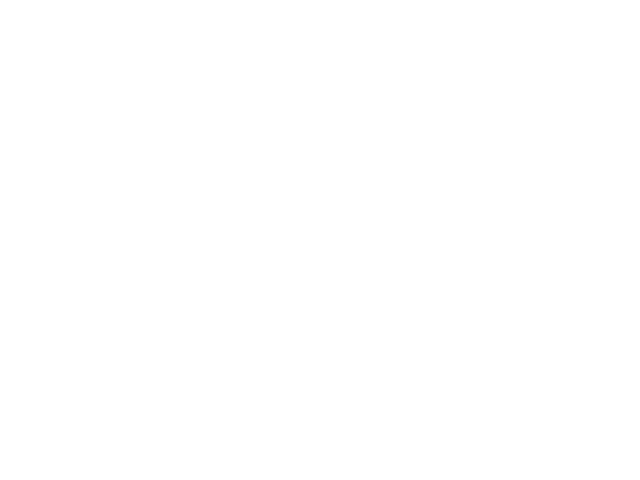
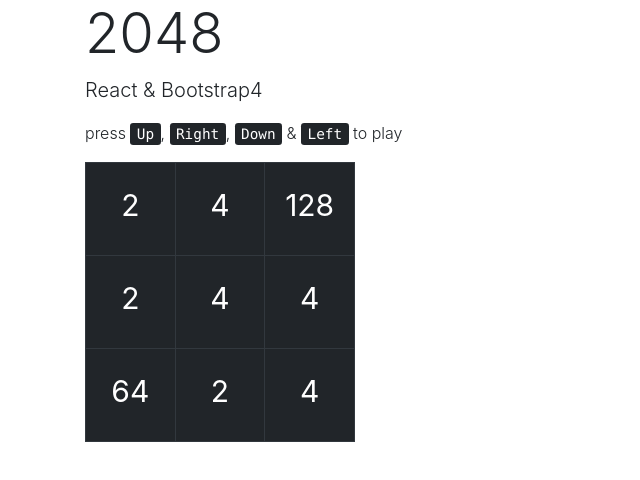
Before and after one commit to ap080221063/React, a plain HTML site: page index.html in a window 1280 px wide. Shown: the whole page, without its empty margins (0-640 px from the left). Drawn offline with nearby package versions, Linux system fonts and the light colour scheme.

Commit message:
css and other script imports, testing out bootstrap 4

```diff
--- a/index.html
+++ b/index.html
@@ -1,4 +1,46 @@
-<html>
-    <head></head>
-    <body></body>
+<!doctype html>
+<html lang="en">
+    <head>
+        <script crossorigin src="https://unpkg.com/react@16/umd/react.development.js"></script>
+        <script crossorigin src="https://unpkg.com/react-dom@16/umd/react-dom.development.js"></script>
+        <script src="https://code.jquery.com/jquery-3.2.1.slim.min.js" integrity="sha384-KJ3o2DKtIkvYIK3UENzmM7KCkRr/rE9/Qpg6aAZGJwFDMVNA/GpGFF93hXpG5KkN" crossorigin="anonymous"></script>
+        <script src="https://cdnjs.cloudflare.com/ajax/libs/popper.js/1.12.3/umd/popper.min.js" integrity="sha384-vFJXuSJphROIrBnz7yo7oB41mKfc8JzQZiCq4NCceLEaO4IHwicKwpJf9c9IpFgh" crossorigin="anonymous"></script>
+        <script src="https://maxcdn.bootstrapcdn.com/bootstrap/4.0.0-beta.2/js/bootstrap.min.js" integrity="sha384-alpBpkh1PFOepccYVYDB4do5UnbKysX5WZXm3XxPqe5iKTfUKjNkCk9SaVuEZflJ" crossorigin="anonymous"></script>
+        <link rel="stylesheet" href="https://maxcdn.bootstrapcdn.com/bootstrap/4.0.0-beta.2/css/bootstrap.min.css" integrity="sha384-PsH8R72JQ3SOdhVi3uxftmaW6Vc51MKb0q5P2rRUpPvrszuE4W1povHYgTpBfshb" crossorigin="anonymous">
+        <link rel="stylesheet" type="text/css" href="stylesheet.css">
+    </head>
+    <body>
+        <div class="container">
+            <div>
+                <h1 class="display-4">2048</h1>
+                <p class="lead">
+                    React &amp; Bootstrap4
+                </p>
+                <p class="font-weight-light">
+                    press <kbd>Up</kbd>, <kbd>Right</kbd>, <kbd>Down</kbd> &amp; <kbd>Left</kbd> to play
+                </p>
+            </div>
+            <div>
+                <table id="gametable" class="table table-dark table-bordered">
+                    <tbody>
+                        <tr>
+                          <td>2</td>
+                          <td>4</td>
+                          <td>128</td>
+                        </tr>
+                        <tr>
+                          <td>2</td>
+                          <td>4</td>
+                          <td>4</td>
+                        </tr>
+                        <tr>
+                          <td>64</td>
+                          <td>2</td>
+                          <td>4</td>
+                        </tr>
+                    </tbody>
+                </table>
+            </div>
+        </div>
+    </body>
 </html>
--- /dev/null
+++ b/stylesheet.css
@@ -0,0 +1,16 @@
+td {
+    /*padding: 0px !important;*/
+    margin: 0px;
+    line-height: 60px;
+    text-align: center;
+    font-size: 30px;
+
+    width:33.3%;
+}
+
+#gametable {
+    min-height: 280px;
+    max-height: 280px;
+    min-width: 270px;
+    max-width: 270px;
+}
```
